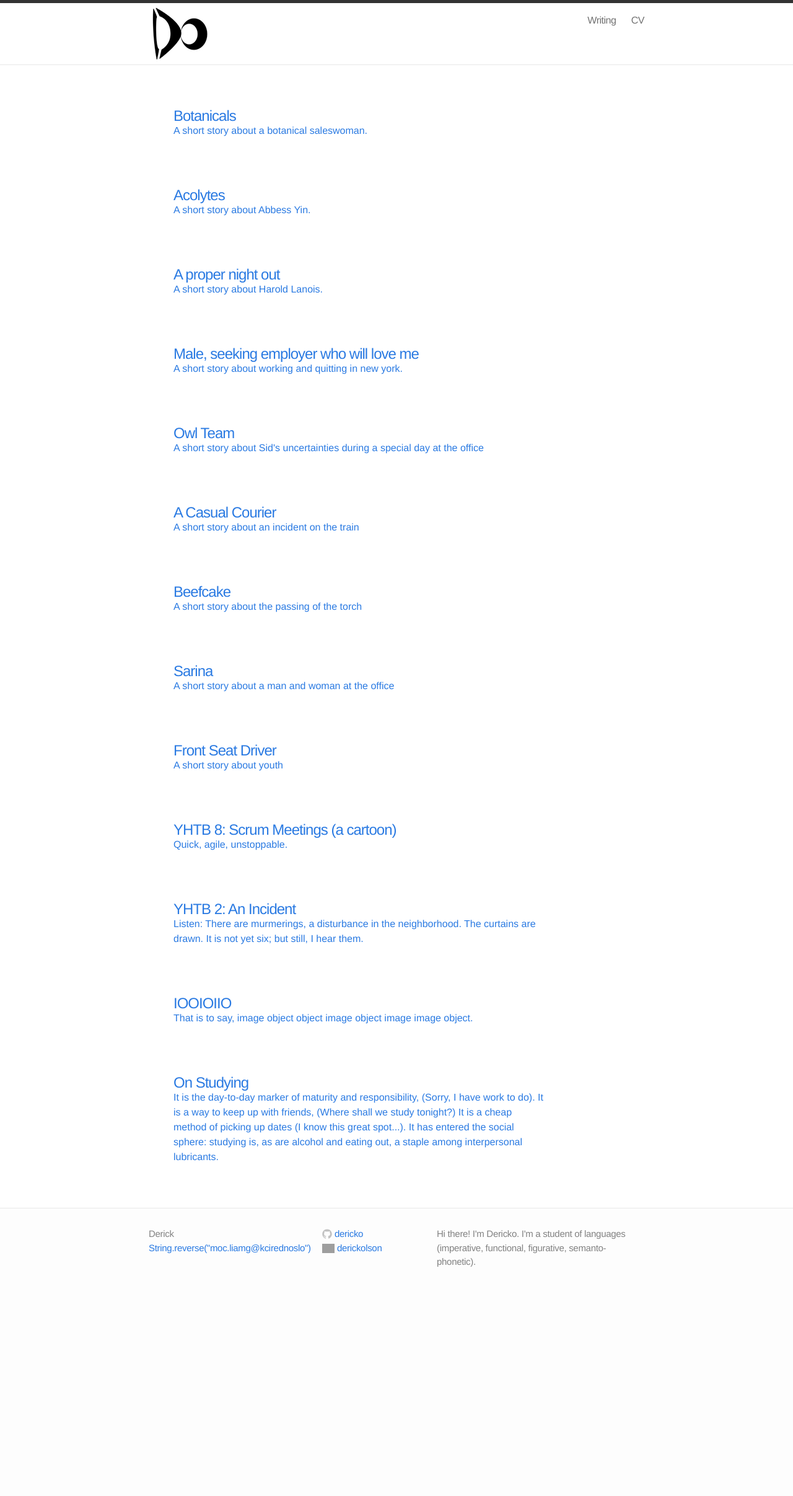
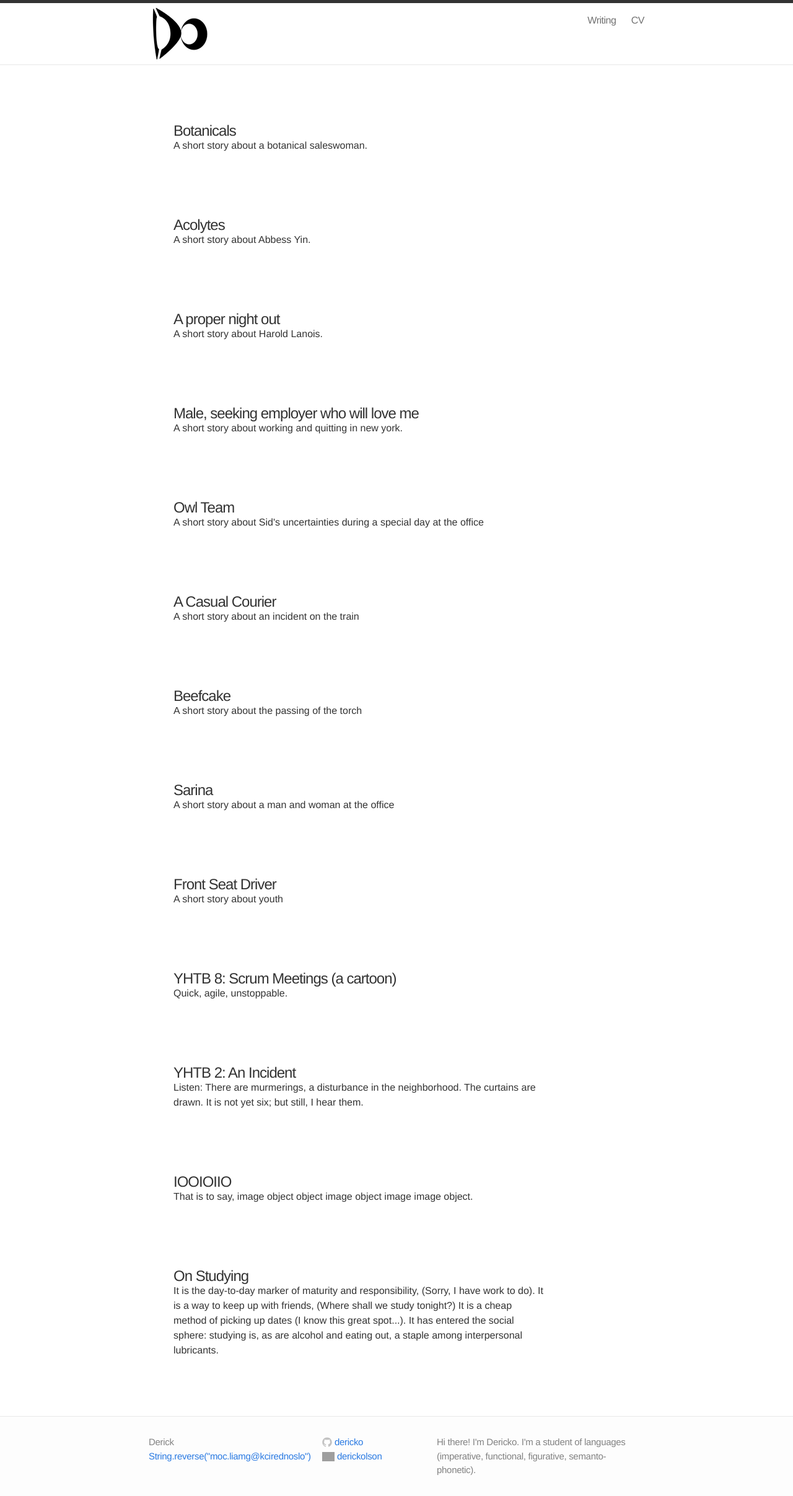
Before and after one commit to dericko/dericko.github.io, a Jekyll site: the page built from index.html, in a window 1280 px wide. Shown: the whole page at 62% size. Built offline with Jekyll 4.4.1, drawn with Linux system fonts in a browser that asks for light colours; before the commit the page ends 2078 px from its top, so only the background shows below that; grey boxes are pictures that could not be loaded.

Commit message:
fix link color

```diff
--- a/css/main.css
+++ b/css/main.css
@@ -165,8 +165,14 @@ a:visited { color: #205caa; }
 
 .home h1 { margin-bottom: 25px; }
 
-.posts li {
+.posts .post-item {
   list-style-type: none;
+}
+
+.posts .post-excerpt {
+  text-decoration: none;
+  color: #333;
+  margin: 10px;
 }
 
 .posts .padded-content {
```
